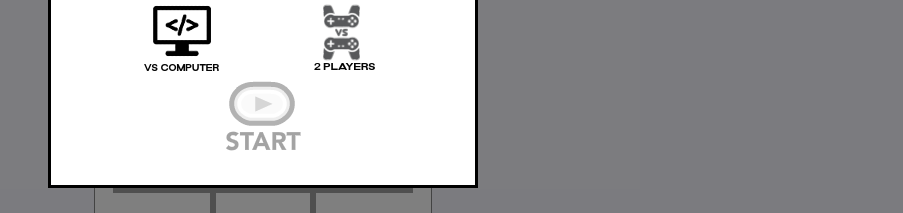
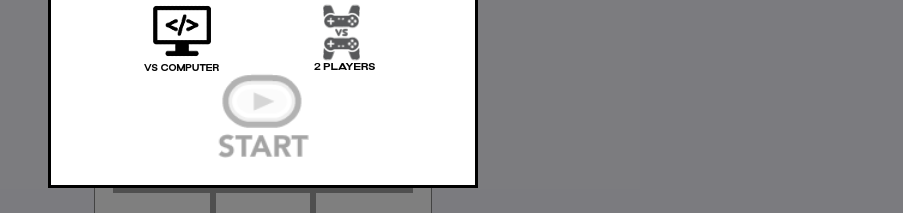
Before and after one commit to Luiz-Sant0s/react-hash, a React (Create React App) app: page / in a window 1280 px wide. Shown: the part 320-533 px from the top of the page, without its empty margins (377-1280 px from the left). Built offline with nearby package versions, Linux system fonts and the light colour scheme.

Commit message:
:dizzy: animation of the dialog box buttons

```diff
--- a/src/ui/components/organisms/GameDialog/styles.ts
+++ b/src/ui/components/organisms/GameDialog/styles.ts
@@ -87,10 +87,19 @@ export const BtnStart = styled.button`
     cursor: wait;
   }
 
+  &:hover {
+    border: "1px solid #00000055";
+    transform: scale(1.2);
+  }
+
   &:disabled {
     opacity: 0.4;
     cursor: not-allowed;
+    border: "1px solid #00000055";
+    transform: scale(1.2);
   }
+
+
 `;
 
 export const BtnVsComputer = styled(BtnStart)<PlayerWinnerStyle>`
--- a/src/ui/components/templates/Hash.tsx
+++ b/src/ui/components/templates/Hash.tsx
@@ -20,9 +20,10 @@ const Hash = () => {
   const fillTheAreaWithThePlayer = (index: number) => {
 
     if (board[index] !== "") return null;
+    if (game.winner) return null;
 
     setBoard(
-      board.map((playerArea, itemIndex) => (itemIndex === index ? game.player : playerArea))
+      board.map((playerArea, area) => (area === index ? game.player : playerArea))
     );
 
     return setGame({ ...game, player: game?.player === "X" ? "O" : "X" });
@@ -41,7 +42,7 @@ const Hash = () => {
   };
 
   const validDraw = () => {
-    if (board?.every((item) => item !== ""))
+    if (board?.every((playerArea) => playerArea !== ""))
       return setGame({ ...game, winner: "draw", statusGame: "GameOver" });
   };
 
@@ -67,8 +68,8 @@ const Hash = () => {
 
         setBoard(newBoard);
 
-        return setGame({ ...game, player: "X", });
-      } else return null
+        return setGame({ ...game, player: "X" });
+      }
     }
   }, [ board ]);
 
```
